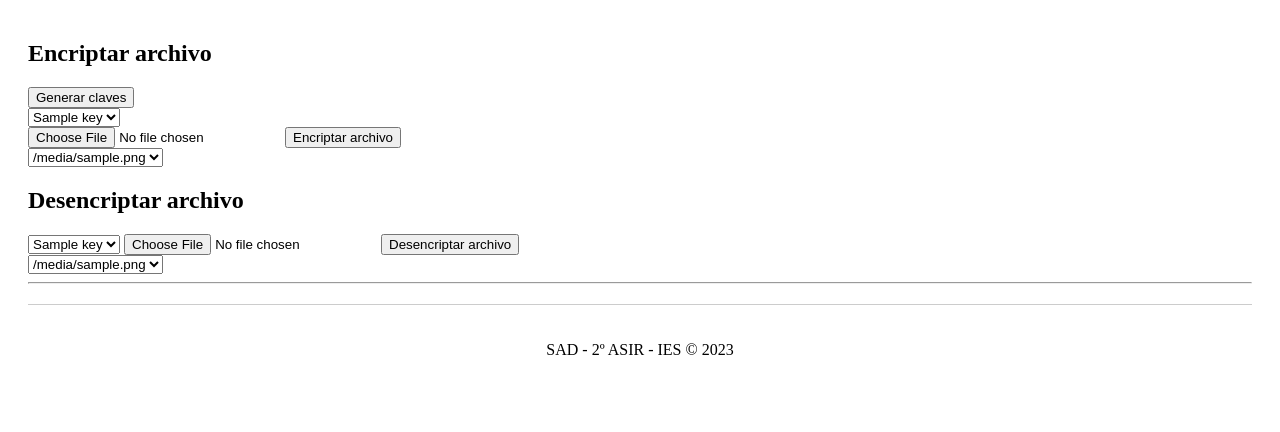
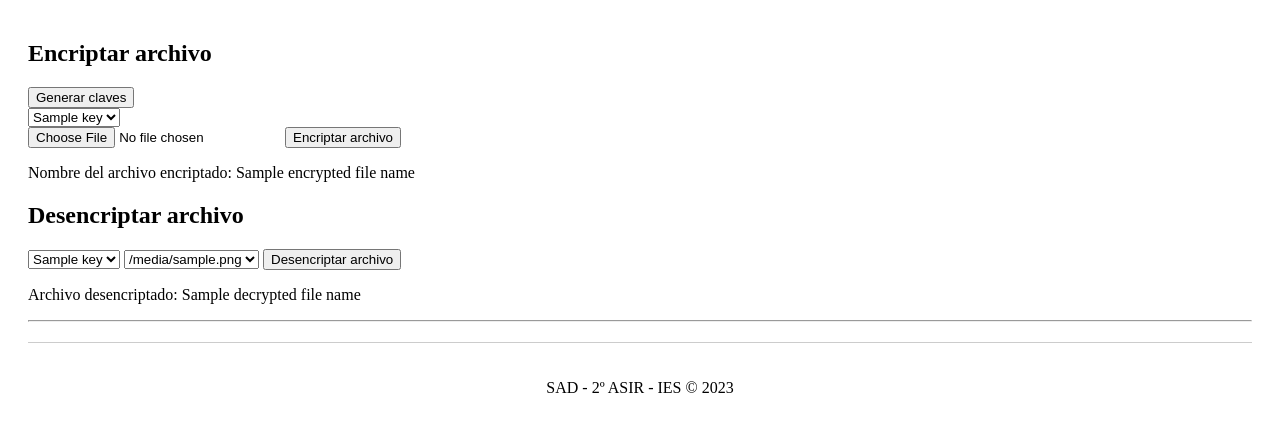
Before and after one commit to ICV-23-24/proyecto-criptografia-python-grupo-4, a Flask app: template templates/casimetrico.html in a window 1280 px wide. Shown: the part 46-478 px from the top of the page. Run offline with Flask 2, Linux system fonts and the light colour scheme; the template is opened without the code that fills it: most values are stand-ins (such as "Sample title", 1, 10 or a date in 2020).

Commit message:
Modificación de la interfaz - Se muestra el nombre del archivo encriptado y luego el nombre del archivo desencriptado

```diff
--- a/app.py
+++ b/app.py
@@ -69,6 +69,8 @@ def csimetrico():
 
 @app.route('/casimetrico', methods=['GET', 'POST'])
 def casimetrico():
+    encrypted_file_name = None
+    decrypted_file_name = None
     if request.method == 'POST':
         operation = request.form.get('operation')
         if operation == 'generate_keys':
@@ -77,8 +79,6 @@ def casimetrico():
                 private_key_file.write(f.export_private_key(private_key))
             with open(os.path.join('claves', 'public_key.pem'), 'wb') as public_key_file:
                 public_key_file.write(f.export_public_key(public_key))
-            keys = os.listdir('claves')
-            return render_template("casimetrico.html", keys=keys)
         elif operation == 'import_key':
             public_key_file = request.files["public_key"]
             public_key = f.import_public_key(public_key_file.read())
@@ -111,26 +111,26 @@ def casimetrico():
             with open(os.path.join('claves', 'public_key.pem'), 'rb') as public_key_file:
                 public_key = f.import_public_key(public_key_file.read())
             encrypted_file = f.encrypt_file(public_key, file)
+            encrypted_file_name = file.filename
             with open(os.path.join('archivos', file.filename), 'wb') as encrypted_file_file:
                 encrypted_file_file.write(encrypted_file)
-            return redirect(url_for('casimetrico'))
         elif operation == 'decrypt_file':
-            if 'file' not in request.files:
-                return "No se subió ningún archivo", 400
-            file = request.files['file']
+            if 'file' not in request.form:
+                return "No se seleccionó ningún archivo", 400
+            file_name = request.form['file']
             if 'key' not in request.form:
                 return "No se seleccionó ninguna clave", 400
             key_name = request.form['key']
             with open(os.path.join('claves', key_name), 'rb') as private_key_file:
                 private_key = f.import_private_key(private_key_file.read())
-            decrypted_file = f.decrypt_file(private_key, file)
-            with open(os.path.join('archivos', 'decrypted_' + file.filename), 'wb') as decrypted_file_file:
+            with open(os.path.join('archivos', file_name), 'rb') as file:
+                decrypted_file = f.decrypt_file(private_key, file)
+            decrypted_file_name = 'decrypted_' + file_name
+            with open(os.path.join('archivos', decrypted_file_name), 'wb') as decrypted_file_file:
                 decrypted_file_file.write(decrypted_file)
-            return redirect(url_for('casimetrico'))
-    else:
-        keys = os.listdir('claves')
-        files = os.listdir('archivos')
-        return render_template("casimetrico.html", keys=keys, files=files)
+    keys = os.listdir('claves')
+    files = os.listdir('archivos')
+    return render_template("casimetrico.html", keys=keys, files=files, decrypted_file_name=decrypted_file_name, encrypted_file_name=encrypted_file_name)
 
 @app.route("/about/")
 def about():
--- a/templates/casimetrico.html
+++ b/templates/casimetrico.html
@@ -27,11 +27,9 @@ C. Asimétrico
     <button type="submit">Encriptar archivo</button>
 </form>
 
-<select name="file">
-    {% for file in files %}
-        <option value="{{ file }}">{{ file }}</option>
-    {% endfor %}
-</select>
+{% if encrypted_file_name %}
+    <p>Nombre del archivo encriptado: {{ encrypted_file_name }}</p>
+{% endif %}
 
 <h2>Desencriptar archivo</h2>
 
@@ -44,18 +42,18 @@ C. Asimétrico
             <option value="{{ key }}">{{ key }}</option>
         {% endfor %}
     </select>
-    <!-- Entrada de archivo para seleccionar el archivo que se desencriptará -->
-    <input type="file" name="file">
+    <!-- Desplegable para seleccionar el archivo que se desencriptará -->
+    <select name="file">
+        {% for file in files %}
+            <option value="{{ file }}">{{ file }}</option>
+        {% endfor %}
+    </select>
     <button type="submit">Desencriptar archivo</button>
 </form>
 
 <!-- Desplegable para mostrar el nombre del archivo que se desencriptó -->
-{% if decrypted_files %}
-    <select name="decrypted_file">
-    {% for file in decrypted_files %}
-        <option value="{{ file }}">{{ file }}</option>
-    {% endfor %}
-    </select>
+{% if decrypted_file_name %}
+    <p>Archivo desencriptado: {{ decrypted_file_name }}</p>
 {% endif %}
 
 {% endblock %}
```
